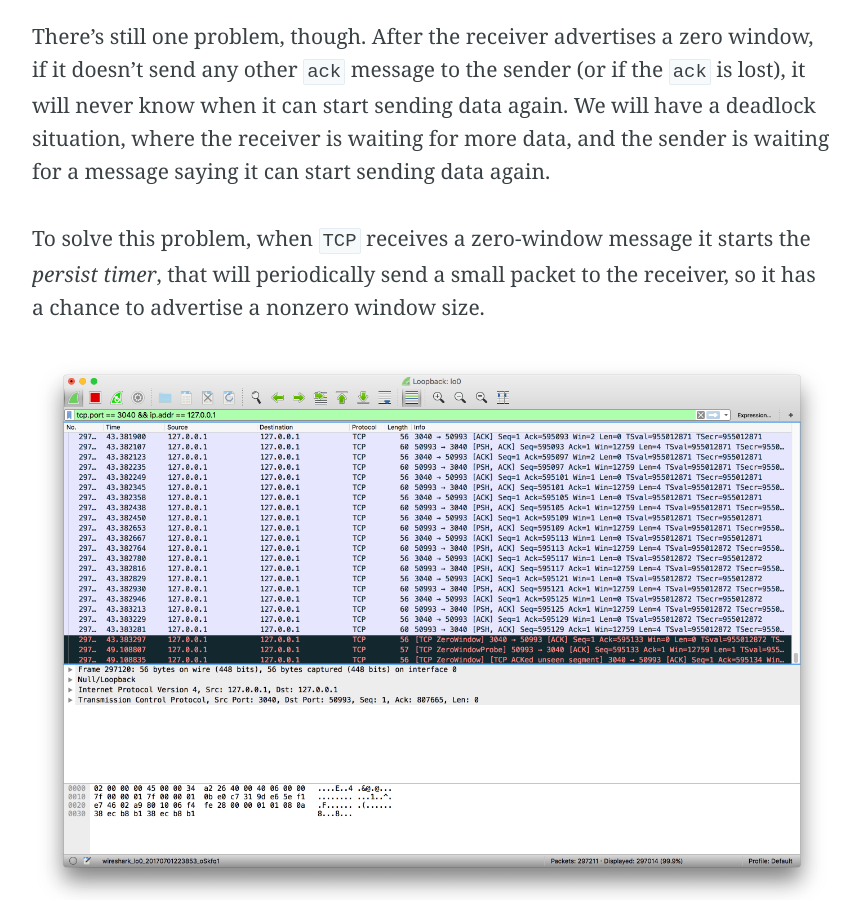
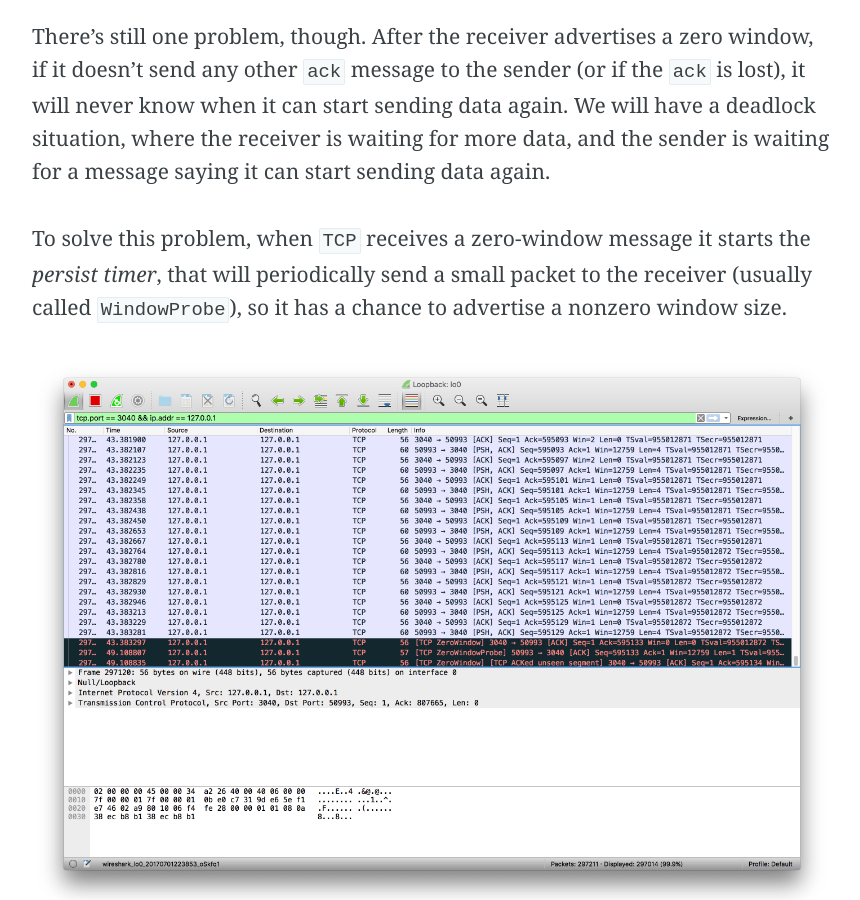
Before and after one commit to brianstorti/brianstorti.github.io, a Jekyll site: the page built from _posts/2017-06-30-tcp-flow-control.md, in a window 1280 px wide and 900 px high, scrolled down 10451 px. Shown: the whole window, without its empty margins (208-1068 px from the left). Built offline with Jekyll 4.4.1, drawn with Linux system fonts in a browser that asks for light colours; a script that is not in the unit is left out; comment, search, counter and statistics services are not loaded.

Commit message:
Mention that the packet the persist timer sends is called `WindowProbe`

```diff
--- a/_posts/2017-06-30-tcp-flow-control.md
+++ b/_posts/2017-06-30-tcp-flow-control.md
@@ -226,8 +226,9 @@ deadlock situation, where the receiver is waiting for more data, and the sender
 is waiting for a message saying it can start sending data again.
 
 To solve this problem, when `TCP` receives a zero-window message it starts the
-_persist timer_, that will periodically send a small packet to the receiver, so
-it has a chance to advertise a nonzero window size.
+_persist timer_, that will periodically send a small packet to the receiver
+(usually called `WindowProbe`), so it has a chance to advertise a nonzero window
+size.
 
 <a href="/assets/images/tcp-flow-control/window-probe.png" target="_blank">
   <img src="/assets/images/tcp-flow-control/window-probe.png">
```
